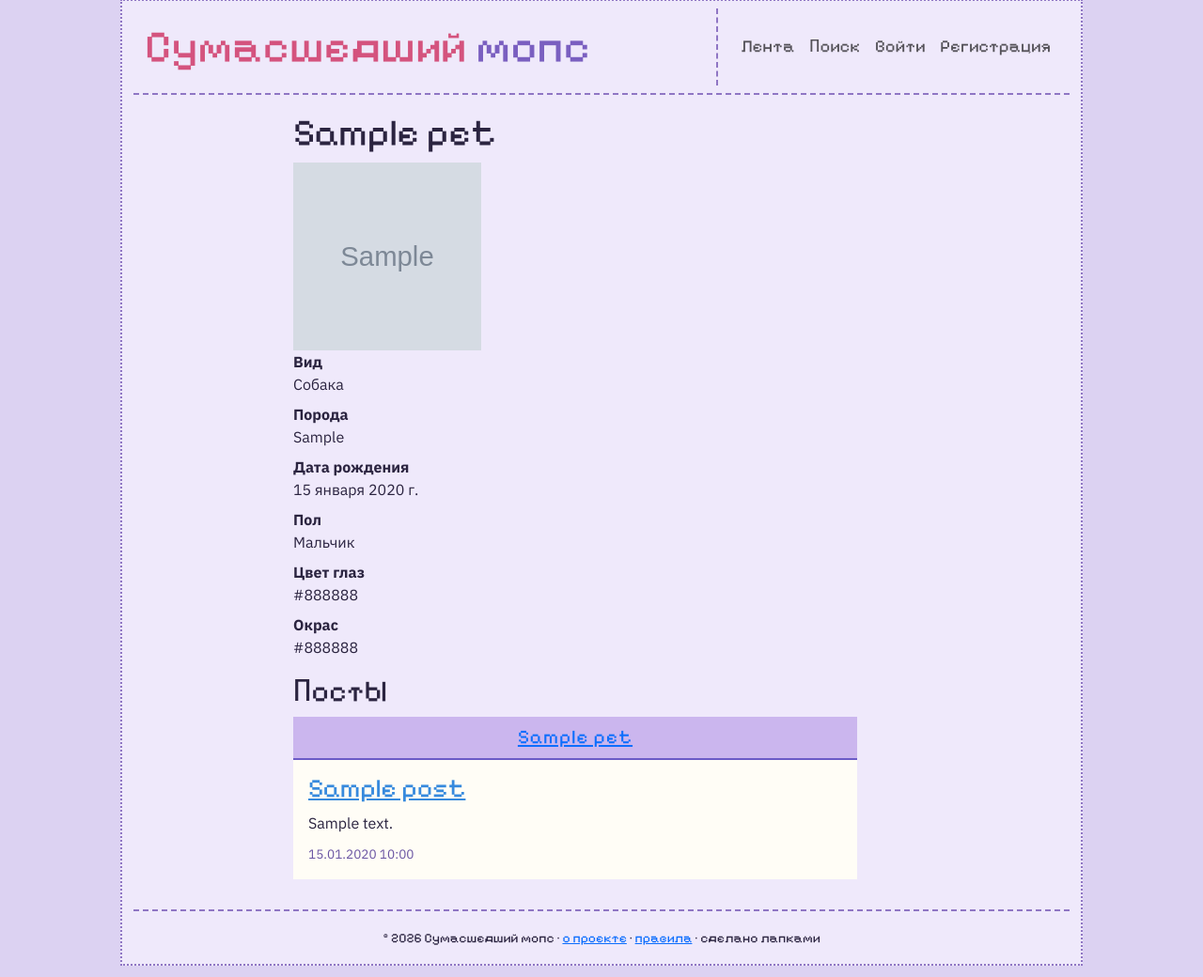
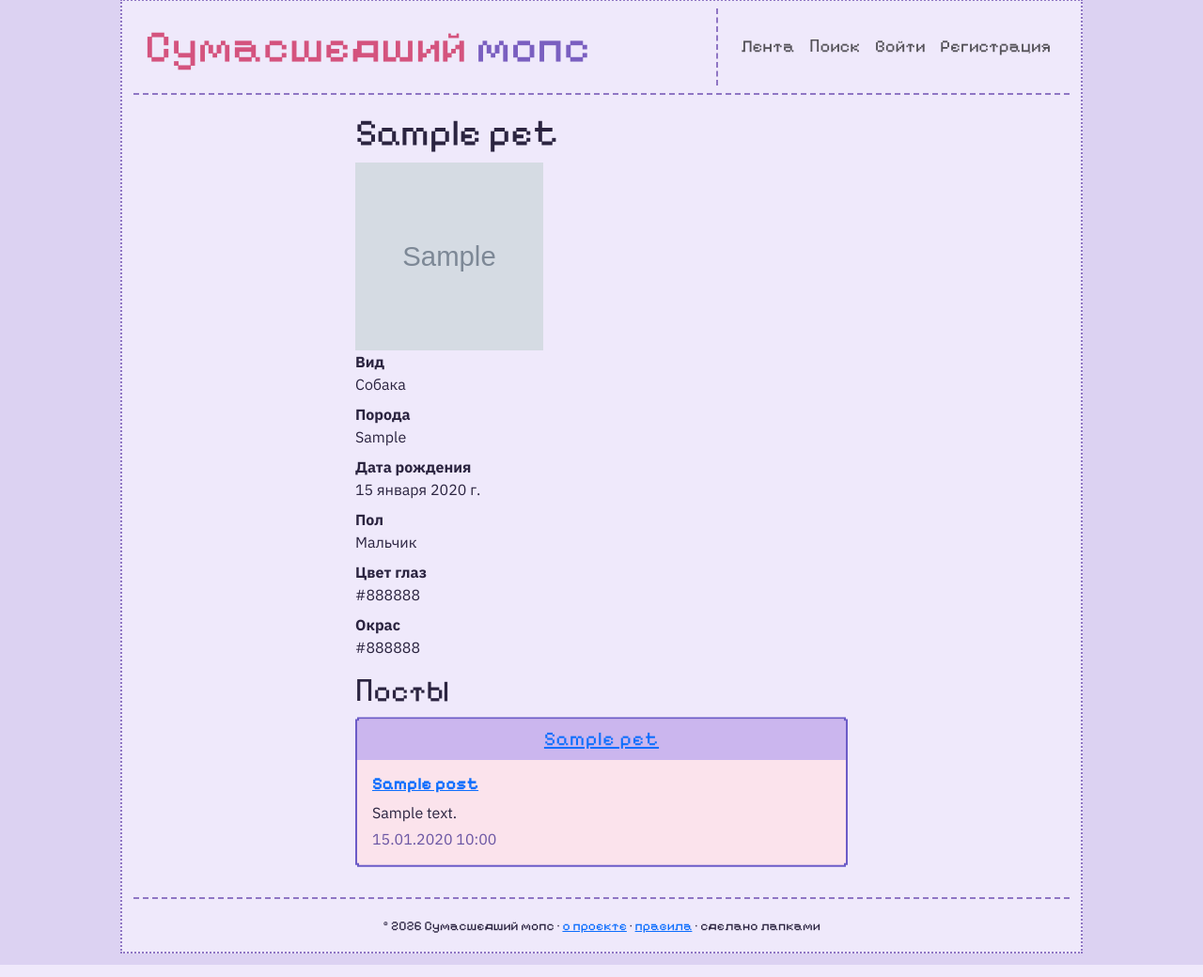
Before and after one commit to Discrete-Mathematicians/crazy-mops, a Django app: page /pets/1/ in a window 1280 px wide. Shown: the part 13-1053 px from the top of the page at 94% size. Run offline with Django 4.2, Linux system fonts and the light colour scheme; tables that the repository leaves empty hold one stand-in row (values such as "Sample post"); grey boxes marked "Sample" are stand-in pictures.

Commit message:
feat: сетка layout-3col вместо bootstrap колонок

```diff
--- a/static/css/custom_y2k.css
+++ b/static/css/custom_y2k.css
@@ -20,6 +20,7 @@
     --y2k-panel-yellow: #fdf7d4;
     --y2k-panel-pink: #fbe3ec;
     --y2k-panel-paper: #fffdf6;
+    --y2k-panel-green: #cee7bb;
     --y2k-panel-header-bg: #cbb6ee;
     --y2k-panel-header-text: #3b2670;
     --y2k-btn-yellow: #fce38b;
@@ -36,6 +37,7 @@
     --y2k-caption: #6a55a3;
     --y2k-placeholder: #9a8fbd;
     --y2k-input-bg: #fff;
+    --y2k-overlay: rgb(43 36 64 / 55%);
 }
 
 /* === БАЗА: шрифты, фон, ссылки === */
@@ -106,6 +108,19 @@ footer {
     }
 }
 
+/* мобилка: обычный поток, грид только на десктопе */
+.layout-3col {
+    display: block;
+}
+
+@media (min-width: 992px) {
+    .layout-3col {
+        display: grid;
+        grid-template-columns: 224px minmax(0, 1fr) 224px;
+        gap: 12px;
+    }
+}
+
 /* === КОМПОНЕНТЫ === */
 
 /* --- Панель ---
@@ -113,6 +128,37 @@ footer {
    .flat-panel - прямые углы, обычный border
    .pixel-panel > .panel-frame - пиксельные углы через clip-path
 */
+.pixel-panel {
+    background: var(--y2k-border-strong);
+    padding: var(--border-w);
+    clip-path: polygon(0 var(--step), var(--step) var(--step), var(--step) 0,
+            calc(100% - var(--step)) 0, calc(100% - var(--step)) var(--step), 100% var(--step),
+            100% calc(100% - var(--step)), calc(100% - var(--step)) calc(100% - var(--step)),
+            calc(100% - var(--step)) 100%, var(--step) 100%,
+            var(--step) calc(100% - var(--step)), 0 calc(100% - var(--step)));
+}
+
+.panel-frame {
+    background: var(--panel-bg, var(--y2k-panel-paper));
+    clip-path: polygon(0 var(--step), var(--step) var(--step), var(--step) 0,
+            calc(100% - var(--step)) 0, calc(100% - var(--step)) var(--step), 100% var(--step),
+            100% calc(100% - var(--step)), calc(100% - var(--step)) calc(100% - var(--step)),
+            calc(100% - var(--step)) 100%, var(--step) 100%,
+            var(--step) calc(100% - var(--step)), 0 calc(100% - var(--step)));
+}
+
+/* чередование фонов карточек */
+.post-card:nth-child(3n + 1) {
+    --panel-bg: var(--y2k-panel-yellow);
+}
+
+.post-card:nth-child(3n + 2) {
+    --panel-bg: var(--y2k-panel-pink);
+}
+
+.post-card:nth-child(3n) {
+    --panel-bg: var(--y2k-panel-green);
+}
 
 .flat-panel {
     background: var(--panel-bg, var(--y2k-panel-paper));
@@ -140,7 +186,6 @@ footer {
     padding: 6px 8px;
     font-size: 1.3rem;
     letter-spacing: 1px;
-    border-bottom: var(--border-w) solid var(--y2k-border-strong);
 }
 
 .panel-body {
@@ -316,63 +361,130 @@ footer {
 
 /* --- Посты --- */
 .post-card {
+    --panel-bg: var(--y2k-panel-yellow);
+    width: 100%;
     margin-bottom: 16px;
-    width: 600px;
 }
 
-.post-card__title a {
-    color: var(--y2k-link);
+.post-card__meta {
+    display: flex;
+    align-items: baseline;
+    flex-wrap: wrap;
+    gap: 4px 8px;
+    margin-bottom: 8px;
+    font-size: 0.85rem;
 }
 
-.post-card__text {
+.post-card__title {
+    font-family: 'Pixelify Sans', monospace;
+    font-size: 1.15rem;
+    font-weight: 700;
+    color: var(--y2k-panel-header-text);
+}
+
+.post-card__author a {
+    color: var(--y2k-panel-header-text);
+}
+
+.post-card__date {
+    color: var(--y2k-caption);
+}
+
+/* --- медиа фиксированная область, раскладка от количества --- */
+.post-card__media {
+    display: grid;
+    gap: 4px;
+    height: 280px;
     margin: 8px 0;
 }
 
-.post-card__date,
-.post-detail__date {
-    color: var(--y2k-caption);
-    font-size: 0.85em;
+.post-card__media-item {
+    position: relative;
+    display: block;
+    overflow: hidden;
+    border: 1px solid var(--y2k-border);
+    min-height: 0;
 }
 
-.post-detail__actions {
-    display: flex;
-    gap: 12px;
-    margin-top: 16px;
+.post-card__media-item img,
+.post-card__media-item video {
+    display: block;
+    width: 100%;
+    height: 100%;
+    object-fit: cover;
 }
 
-.form-field {
-    margin-bottom: 12px;
+.post-card__media--1 {
+    grid-template-columns: 1fr;
 }
 
-.form-field label {
-    display: block;
-    margin-bottom: 4px;
+.post-card__media--2 {
+    grid-template-columns: 1fr 1fr;
 }
 
-/* --- post: медиа и теги --- */
-.post-detail__media {
+.post-card__media--3 {
+    grid-template-columns: 1fr 1fr;
+    grid-template-rows: 1fr 1fr;
+}
+
+.post-card__media--3 .post-card__media-item:first-child {
+    grid-row: 1 / 3;
+}
+
+.post-card__media--4 {
+    grid-template-columns: 1fr 1fr;
+    grid-template-rows: 1fr 1fr;
+}
+
+.post-card__media-more {
+    position: absolute;
+    inset: 0;
+    display: flex;
+    align-items: center;
+    justify-content: center;
+    font-family: 'Pixelify Sans', monospace;
+    font-size: 1.4rem;
+    color: var(--y2k-input-bg);
+    background: var(--y2k-overlay);
+}
+
+/* бейдж видео */
+.post-card__media-badge {
+    position: absolute;
+    right: 4px;
+    bottom: 4px;
+    padding: 1px 6px;
+    font-size: 0.7rem;
+    color: var(--y2k-input-bg);
+    background: var(--y2k-panel-header-text);
+}
+
+/* текст и теги */
+.post-card__text {
+    margin: 8px 0 4px;
+}
+
+.post-card__tags {
     display: flex;
     flex-wrap: wrap;
     gap: 8px;
-    margin: 12px 0;
+    margin-bottom: 8px;
+    font-family: 'Pixelify Sans', monospace;
+    font-size: 0.9rem;
 }
 
-.post-detail__media-item {
-    max-width: 100%;
-    max-height: 250px;
-    border: 4px solid var(--y2k-border);
+.post-card__footer {
+    display: flex;
+    align-items: center;
+    flex-wrap: wrap;
+    gap: 8px;
 }
 
-.post-detail__tags {
-    display: flex;
-    flex-wrap: wrap;
-    gap: 8px;
-    margin: 8px 0;
-}
-
-.post-detail__tag {
-    color: var(--y2k-link);
-    font-family: 'Pixelify Sans', sans-serif;
+.post-card__comments-link {
+    margin-left: auto;
+    font-family: 'Pixelify Sans', monospace;
+    font-size: 0.9rem;
+    color: var(--y2k-accent-purple);
 }
 
 /* --- Виджет календаря дней рождения --- */
@@ -645,3 +757,28 @@ footer {
     font-size: 0.8rem;
     color: var(--y2k-caption);
 }
+
+/* --- Полоска-заголовок страницы --- */
+.page-strip {
+    display: flex;
+    justify-content: space-between;
+    align-items: center;
+    padding: 6px 12px;
+    margin-bottom: 16px;
+    font-family: 'Pixelify Sans', monospace;
+    letter-spacing: 1px;
+    text-transform: uppercase;
+    color: var(--y2k-input-bg);
+    background: var(--y2k-accent-purple);
+    clip-path: polygon(0 var(--step), var(--step) var(--step), var(--step) 0,
+            calc(100% - var(--step)) 0, calc(100% - var(--step)) var(--step), 100% var(--step),
+            100% calc(100% - var(--step)), calc(100% - var(--step)) calc(100% - var(--step)),
+            calc(100% - var(--step)) 100%, var(--step) 100%,
+            var(--step) calc(100% - var(--step)), 0 calc(100% - var(--step)));
+}
+
+.page-strip__link {
+    color: var(--y2k-input-bg);
+    text-decoration: underline;
+    text-transform: lowercase;
+}
--- a/templates/base.html
+++ b/templates/base.html
@@ -56,21 +56,19 @@
                     </div>
                 </nav>
             </header>
-            <div class="d-flex flex-column">
-                <div class="row" flex-grow-1>
+            <div class="layout-3col">
                 {% block left_sidebar %}
-                        <aside class="col-lg-2 d-none d-lg-block">
+                    <aside class="d-none d-lg-block">
                     </aside>
                 {% endblock left_sidebar %}
-                    <main class="col py-3">
+                <main class="py-3">
                     {% block content %}
                     {% endblock content %}
                 </main>
                 {% block right_sidebar %}
-                        <aside class="col-lg-2 d-none d-lg-block">
+                    <aside class="d-none d-lg-block">
                     </aside>
                 {% endblock right_sidebar %}
-                </div>
             </div>
             <footer class="mt-auto py-3 text-center">
                 <small>
```
Lines whose indentation alone changed are shown as unchanged.
